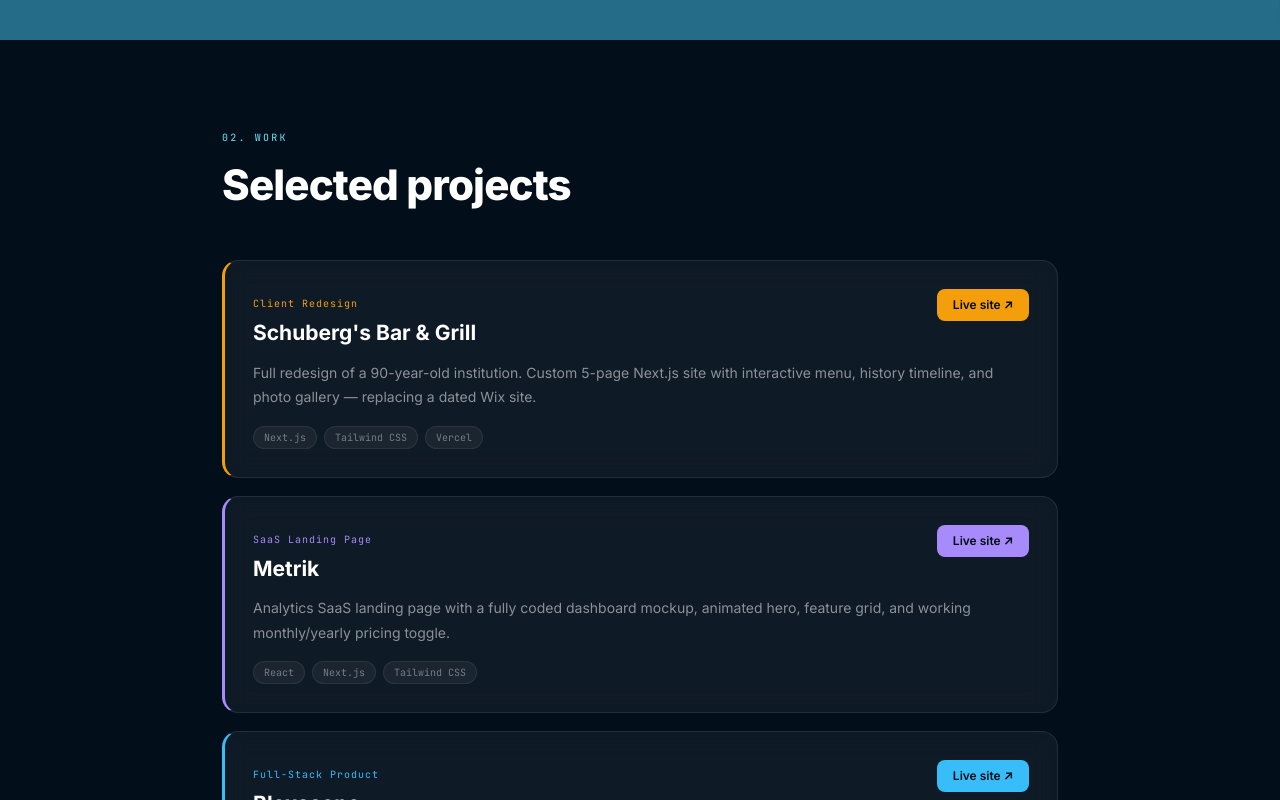
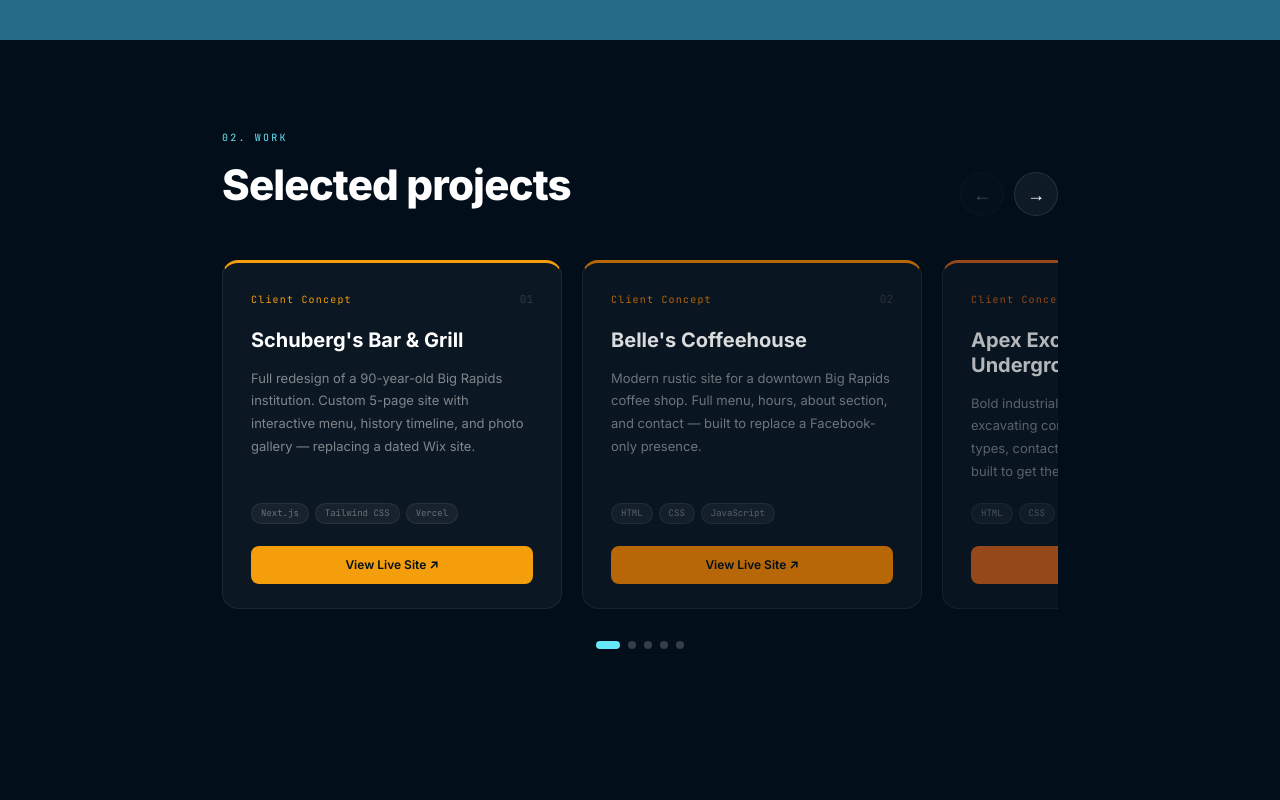
Before and after one commit to Yaxman2004/portfolio, a Next.js app: page / in a window 1280 px wide. Shown: the part 760-1560 px from the top of the page. Built offline with nearby package versions, Linux system fonts and the light colour scheme.

Commit message:
portfolio update

```diff
--- a/app/page.jsx
+++ b/app/page.jsx
@@ -7,11 +7,27 @@
 const projects = [
   {
     title: "Schuberg's Bar & Grill",
-    type: 'Client Redesign',
-    description: 'Full redesign of a 90-year-old institution. Custom 5-page Next.js site with interactive menu, history timeline, and photo gallery — replacing a dated Wix site.',
+    type: 'Client Concept',
+    description: 'Full redesign of a 90-year-old Big Rapids institution. Custom 5-page site with interactive menu, history timeline, and photo gallery — replacing a dated Wix site.',
     tags: ['Next.js', 'Tailwind CSS', 'Vercel'],
     live: 'https://schubergsbar-site.vercel.app',
     color: '#f59e0b',
+  },
+  {
+    title: "Belle's Coffeehouse",
+    type: 'Client Concept',
+    description: 'Modern rustic site for a downtown Big Rapids coffee shop. Full menu, hours, about section, and contact — built to replace a Facebook-only presence.',
+    tags: ['HTML', 'CSS', 'JavaScript'],
+    live: 'https://belles-mockup.vercel.app',
+    color: '#d97706',
+  },
+  {
+    title: 'Apex Excavating & Underground',
+    type: 'Client Concept',
+    description: 'Bold industrial site for a Northern Michigan excavating contractor. Services, project types, contact form, and quote request — built to get them their first web leads.',
+    tags: ['HTML', 'CSS', 'JavaScript'],
+    live: 'https://apex-mockup.vercel.app',
+    color: '#d4621a',
   },
   {
     title: 'Metrik',
@@ -859,7 +875,7 @@
   const linkOpacity = Math.max(0, 1 - progress * 8)
   return (
     <nav style={{ position:'fixed', top:0, left:0, right:0, zIndex:100, padding:'0 32px', height:'60px', display:'flex', alignItems:'center', justifyContent:'space-between', background:'transparent' }}>
-      <span style={{ fontFamily:'var(--font-mono)', fontSize:'14px', color:'#67e8f9', letterSpacing:'0.05em' }}>CarterY.dev</span>
+      <span style={{ fontFamily:'var(--font-mono)', fontSize:'14px', color:'#67e8f9', letterSpacing:'0.05em' }}>carter.dev</span>
       <div style={{ display:'flex', gap:'28px', opacity: linkOpacity, pointerEvents: linkOpacity < 0.1 ? 'none' : 'auto', transition:'opacity 0.1s' }}>
         {[['#work','Work'],['#about','About'],['#contact','Contact']].map(([h,label])=>(
           <a key={h} href={h} style={{ fontSize:'13px', color:'rgba(255,255,255,0.75)', textDecoration:'none', transition:'color 0.2s' }}
@@ -881,8 +897,9 @@
 export default function OceanPortfolio() {
   const [scrollY,    setScrollY]    = useState(0)
   const [maxScroll,  setMaxScroll]  = useState(1)
-  const [formData,   setFormData]   = useState({ name:'', email:'', message:'' })
-  const [formStatus, setFormStatus] = useState('idle')
+  const [formData,    setFormData]    = useState({ name:'', email:'', message:'' })
+  const [formStatus,  setFormStatus]  = useState('idle')
+  const [carouselIdx, setCarouselIdx] = useState(0)
   const progressRef = useRef(0)
 
   useEffect(() => {
@@ -903,7 +920,7 @@
   const handleSubmit = async (e) => {
     e.preventDefault(); setFormStatus('sending')
     try {
-      const res = await fetch('https://formspree.io/f/mbdqkyqy', { method:'POST', headers:{ 'Content-Type':'application/json', Accept:'application/json' }, body:JSON.stringify(formData) })
+      const res = await fetch('https://formspree.io/f/YOUR_FORM_ID', { method:'POST', headers:{ 'Content-Type':'application/json', Accept:'application/json' }, body:JSON.stringify(formData) })
       setFormStatus(res.ok?'success':'error')
       if (res.ok) setFormData({ name:'', email:'', message:'' })
     } catch { setFormStatus('error') }
@@ -940,7 +957,7 @@
               I build websites & web apps{' '}<span style={{ color:'#fcd34d' }}>for businesses.</span>
             </h2>
             <p style={{ fontSize:'16px', color:'rgba(255,255,255,0.82)', maxWidth:'480px', margin:'0 auto 40px', lineHeight:1.75, textShadow:'0 1px 8px rgba(0,0,0,0.4)' }}>
-              Frontend developer based in Michigan. React, Next.js, and a passion for building things that actually work.
+              Frontend developer based in Big Rapids, MI. React, Next.js, and a passion for building things that actually work.
             </p>
             <div style={{ display:'flex', gap:'16px', justifyContent:'center', flexWrap:'wrap', marginBottom:'48px' }}>
               <a href="#work" style={{ padding:'14px 32px', background:'#f59e0b', color:'#0f0a00', fontWeight:700, borderRadius:'12px', textDecoration:'none', fontSize:'14px', boxShadow:'0 0 32px rgba(245,158,11,0.35)' }}>See my work</a>
@@ -964,27 +981,94 @@
         {/* WORK */}
         <section id="work" style={sec()}>
           <div style={cont}>
-            <div style={{ marginBottom:'44px' }}>
-              <p style={{ fontFamily:'var(--font-mono)', color:'#67e8f9', fontSize:'10px', letterSpacing:'0.22em', marginBottom:'8px' }}>02. WORK</p>
-              <h2 style={{ fontSize:'clamp(26px,5vw,42px)', fontWeight:800, color:'white', letterSpacing:'-0.02em' }}>Selected projects</h2>
+            <div style={{ display:'flex', justifyContent:'space-between', alignItems:'flex-end', marginBottom:'44px', flexWrap:'wrap', gap:'16px' }}>
+              <div>
+                <p style={{ fontFamily:'var(--font-mono)', color:'#67e8f9', fontSize:'10px', letterSpacing:'0.22em', marginBottom:'8px' }}>02. WORK</p>
+                <h2 style={{ fontSize:'clamp(26px,5vw,42px)', fontWeight:800, color:'white', letterSpacing:'-0.02em' }}>Selected projects</h2>
+              </div>
+              {/* Arrow buttons */}
+              <div style={{ display:'flex', gap:'10px' }}>
+                {[
+                  { dir:'prev', icon:'←' },
+                  { dir:'next', icon:'→' },
+                ].map(btn=>(
+                  <button key={btn.dir}
+                    onClick={()=>setCarouselIdx(i=>{
+                      if(btn.dir==='prev') return Math.max(0, i-1)
+                      return Math.min(projects.length-1, i+1)
+                    })}
+                    style={{
+                      width:'44px', height:'44px',
+                      borderRadius:'50%',
+                      background:'rgba(255,255,255,0.05)',
+                      border:'1px solid rgba(255,255,255,0.1)',
+                      color:'white', fontSize:'18px',
+                      cursor:'pointer',
+                      display:'flex', alignItems:'center', justifyContent:'center',
+                      transition:'background 0.2s, border-color 0.2s',
+                      opacity: btn.dir==='prev' ? (carouselIdx===0?0.25:1) : (carouselIdx===projects.length-1?0.25:1),
+                    }}
+                    onMouseEnter={e=>{ e.currentTarget.style.background='rgba(103,232,249,0.12)'; e.currentTarget.style.borderColor='rgba(103,232,249,0.4)' }}
+                    onMouseLeave={e=>{ e.currentTarget.style.background='rgba(255,255,255,0.05)'; e.currentTarget.style.borderColor='rgba(255,255,255,0.1)' }}
+                  >{btn.icon}</button>
+                ))}
+              </div>
             </div>
-            <div style={{ display:'flex', flexDirection:'column', gap:'18px' }}>
-              {projects.map(p2=>(
-                <div key={p2.title} style={{ ...glass, borderLeft:`3px solid ${p2.color}`, transition:'transform 0.2s' }}
-                  onMouseEnter={e=>e.currentTarget.style.transform='translateX(6px)'}
-                  onMouseLeave={e=>e.currentTarget.style.transform='translateX(0)'}>
-                  <div style={{ display:'flex', justifyContent:'space-between', alignItems:'flex-start', flexWrap:'wrap', gap:'12px', marginBottom:'12px' }}>
-                    <div>
-                      <span style={{ fontSize:'10px', fontFamily:'var(--font-mono)', color:p2.color, letterSpacing:'0.1em' }}>{p2.type}</span>
-                      <h3 style={{ fontSize:'21px', fontWeight:700, color:'white', marginTop:'4px' }}>{p2.title}</h3>
+
+            {/* Cards */}
+            <div style={{ position:'relative', overflow:'hidden' }}>
+              <div style={{
+                display:'flex',
+                gap:'20px',
+                transform:`translateX(calc(${carouselIdx} * -360px))`,
+                transition:'transform 0.45s cubic-bezier(0.4,0,0.2,1)',
+              }}>
+                {projects.map((p2,i)=>(
+                  <div key={p2.title} style={{
+                    width:'340px', flexShrink:0,
+                    background:'rgba(255,255,255,0.04)',
+                    border:'1px solid rgba(255,255,255,0.07)',
+                    borderTop:`3px solid ${p2.color}`,
+                    borderRadius:'16px',
+                    padding:'28px 28px 24px',
+                    display:'flex', flexDirection:'column',
+                    transition:'transform 0.25s, box-shadow 0.25s, opacity 0.45s',
+                    opacity: Math.abs(i - carouselIdx) > 2 ? 0 : 1 - Math.abs(i - carouselIdx) * 0.15,
+                  }}
+                    onMouseEnter={e=>{ e.currentTarget.style.transform='translateY(-6px)'; e.currentTarget.style.boxShadow=`0 20px 60px ${p2.color}22` }}
+                    onMouseLeave={e=>{ e.currentTarget.style.transform='translateY(0)'; e.currentTarget.style.boxShadow='none' }}>
+                    <div style={{ display:'flex', justifyContent:'space-between', alignItems:'center', marginBottom:'20px' }}>
+                      <span style={{ fontFamily:'var(--font-mono)', fontSize:'10px', color:p2.color, letterSpacing:'0.12em' }}>{p2.type}</span>
+                      <span style={{ fontFamily:'var(--font-mono)', fontSize:'11px', color:'rgba(255,255,255,0.15)' }}>0{i+1}</span>
                     </div>
-                    {p2.live&&<a href={p2.live} target="_blank" rel="noopener noreferrer" style={{ fontSize:'12px', fontWeight:600, color:'#020e1a', background:p2.color, padding:'7px 16px', borderRadius:'8px', textDecoration:'none', flexShrink:0 }}>Live site ↗</a>}
+                    <h3 style={{ fontSize:'20px', fontWeight:700, color:'white', marginBottom:'14px', lineHeight:1.25 }}>{p2.title}</h3>
+                    <p style={{ fontSize:'13px', color:'rgba(255,255,255,0.48)', lineHeight:1.75, marginBottom:'20px', flex:1 }}>{p2.description}</p>
+                    <div style={{ display:'flex', gap:'6px', flexWrap:'wrap', marginBottom:'22px' }}>
+                      {p2.tags.map(tag=><span key={tag} style={{ fontSize:'9px', fontFamily:'var(--font-mono)', color:'rgba(255,255,255,0.35)', background:'rgba(255,255,255,0.05)', border:'1px solid rgba(255,255,255,0.07)', padding:'3px 9px', borderRadius:'999px' }}>{tag}</span>)}
+                    </div>
+                    {p2.live&&<a href={p2.live} target="_blank" rel="noopener noreferrer"
+                      style={{ display:'block', textAlign:'center', fontSize:'12px', fontWeight:600, color:'#020e1a', background:p2.color, padding:'10px 0', borderRadius:'8px', textDecoration:'none', transition:'opacity 0.2s' }}
+                      onMouseEnter={e=>e.currentTarget.style.opacity='0.85'}
+                      onMouseLeave={e=>e.currentTarget.style.opacity='1'}>
+                      View Live Site ↗
+                    </a>}
                   </div>
-                  <p style={{ fontSize:'14px', color:'rgba(255,255,255,0.52)', lineHeight:1.75, marginBottom:'16px' }}>{p2.description}</p>
-                  <div style={{ display:'flex', gap:'7px', flexWrap:'wrap' }}>
-                    {p2.tags.map(tag=><span key={tag} style={{ fontSize:'10px', fontFamily:'var(--font-mono)', color:'rgba(255,255,255,0.4)', background:'rgba(255,255,255,0.05)', border:'1px solid rgba(255,255,255,0.07)', padding:'3px 10px', borderRadius:'999px' }}>{tag}</span>)}
-                  </div>
-                </div>
+                ))}
+              </div>
+            </div>
+
+            {/* Dot indicators */}
+            <div style={{ display:'flex', gap:'8px', justifyContent:'center', marginTop:'32px' }}>
+              {projects.map((_,i)=>(
+                <button key={i} onClick={()=>setCarouselIdx(i)} style={{
+                  width: i===carouselIdx ? '24px' : '8px',
+                  height:'8px',
+                  borderRadius:'999px',
+                  background: i===carouselIdx ? '#67e8f9' : 'rgba(255,255,255,0.2)',
+                  border:'none', cursor:'pointer',
+                  transition:'all 0.3s',
+                  padding:0,
+                }}/>
               ))}
             </div>
           </div>
@@ -1000,8 +1084,8 @@
             <div style={{ display:'grid', gridTemplateColumns:'repeat(auto-fit,minmax(280px,1fr))', gap:'28px' }}>
               <div style={glass}>
                 <div style={{ display:'flex', flexDirection:'column', gap:'14px', fontSize:'15px', color:'rgba(255,255,255,0.6)', lineHeight:1.8 }}>
-                  <p>I'm Carter — a solo frontend developer based in Michigan. I build fast, polished websites and web apps that help businesses look professional and work reliably.</p>
-                  <p>I started building on the web because I wanted to create real things that real people use. Whether it's a local restaurant needing a better site or a startup needing an MVP.</p>
+                  <p>I'm Carter — a self-taught frontend developer based in Big Rapids, Michigan. I build fast, polished websites and web apps that help businesses look professional and work reliably.</p>
+                  <p>I started building on the web because I wanted to create real things that real people use. Whether it's a local restaurant needing a better site or a startup needing an MVP — I care about the craft and the end result.</p>
                   <p>Currently open to freelance projects and looking to take on new clients.</p>
                 </div>
                 <a href="mailto:carteryax@gmail.com" style={{ display:'inline-block', marginTop:'22px', fontSize:'14px', color:'#67e8f9', textDecoration:'none', fontWeight:500 }}>carteryax@gmail.com →</a>
@@ -1026,7 +1110,7 @@
             </div>
             <div style={{ display:'grid', gridTemplateColumns:'repeat(auto-fit,minmax(260px,1fr))', gap:'28px' }}>
               <div style={{ display:'flex', flexDirection:'column', gap:'22px' }}>
-                {[{label:'EMAIL',value:'carteryax@gmail.com',href:'mailto:carteryax@gmail.com'},{label:'BASED IN',value:'Michigan',href:null}].map(item=>(
+                {[{label:'EMAIL',value:'carteryax@gmail.com',href:'mailto:carteryax@gmail.com'},{label:'BASED IN',value:'Big Rapids, Michigan',href:null}].map(item=>(
                   <div key={item.label}>
                     <p style={{ fontFamily:'var(--font-mono)', fontSize:'9px', color:'rgba(255,255,255,0.28)', letterSpacing:'0.22em', marginBottom:'6px' }}>{item.label}</p>
                     {item.href?<a href={item.href} style={{ color:'white', textDecoration:'none', fontSize:'15px' }} onMouseEnter={e=>e.target.style.color='#67e8f9'} onMouseLeave={e=>e.target.style.color='white'}>{item.value}</a>:<p style={{ color:'white', fontSize:'15px' }}>{item.value}</p>}
```
